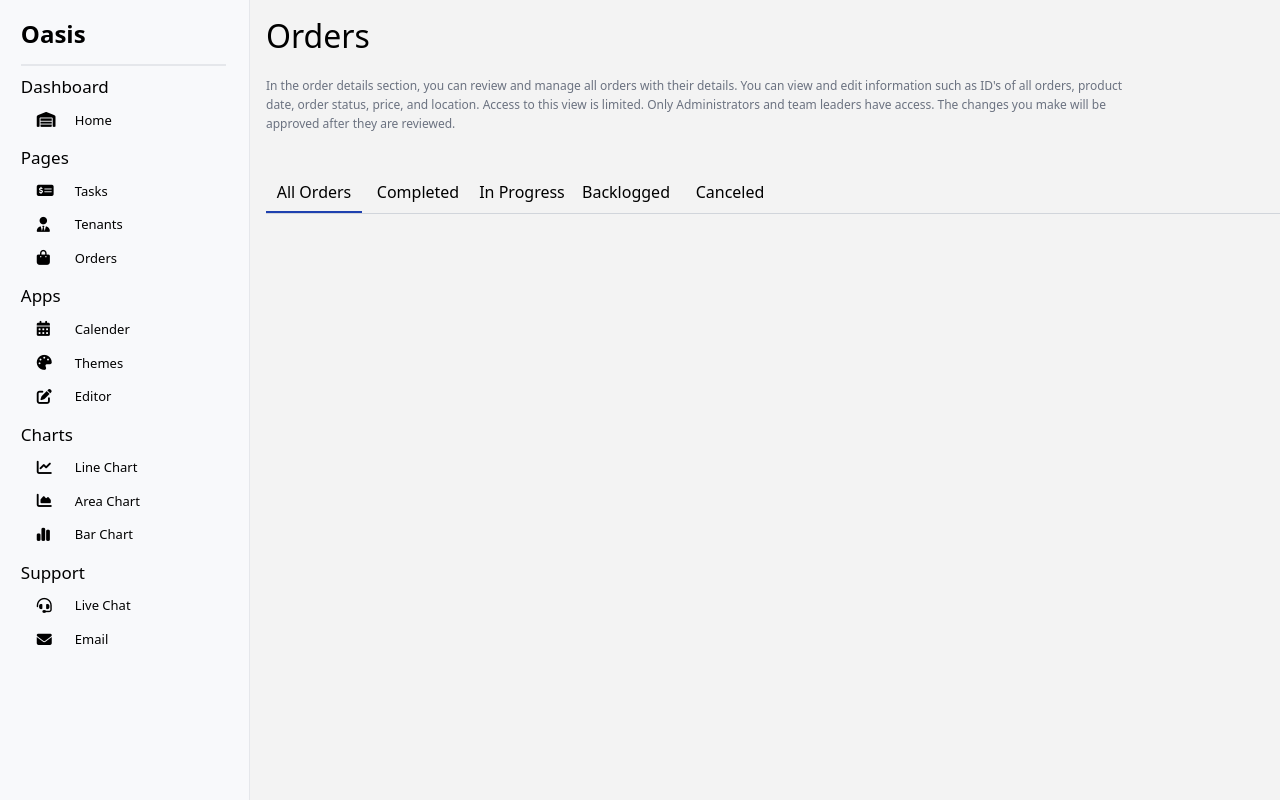
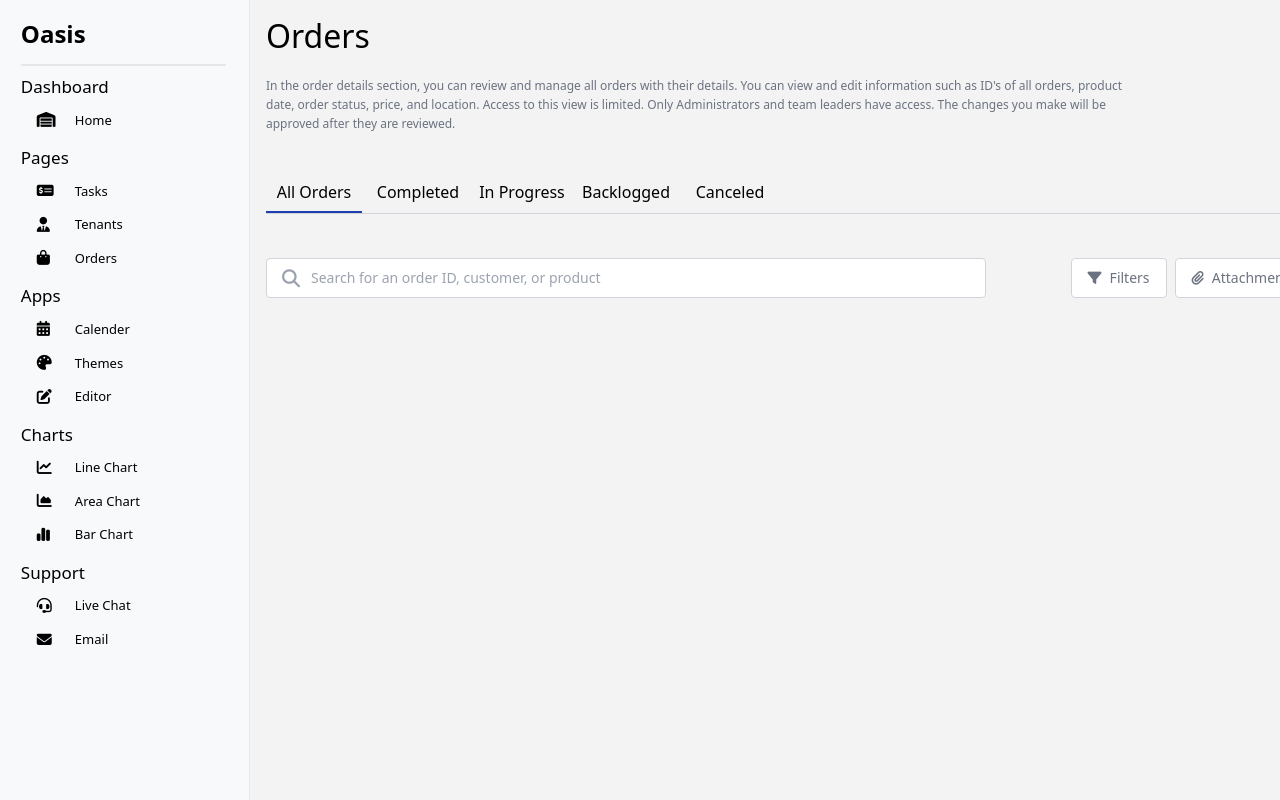
Before and after one commit to eddiemaceda11/Oasis, a React (Vite) app: page /dashboard/orders in a window 1280 px wide. Built offline with nearby package versions, Linux system fonts and the light colour scheme.

Commit message:
Remove the code for the Tabs component and extract them into a seperate file

```diff
--- a/src/features/Dashboard/Orders/Orders.tsx
+++ b/src/features/Dashboard/Orders/Orders.tsx
@@ -1,4 +1,5 @@
 import { useState } from "react";
+import Tabs from "./components/Tabs";
 
 const Orders = () => {
   const [currentTab, setCurrentTab] = useState<string | null>("All Orders");
@@ -10,36 +11,28 @@ const Orders = () => {
         In the order details section, you can review and manage all orders with their details. You can view and edit information such as ID's of all orders, product date, order status, price, and location. Access to this view is limited. Only Administrators and team leaders have access. The changes
         you make will be approved after they are reviewed.
       </p>
-      <div className="border-b flex border-gray-300 mt-10 gap-2 h-10">
-        <div
-          className={currentTab === "All Orders" ? "border-b-2 border-blue-800 flex justify-center items-center w-24 cursor-pointer" : "border-b-2 border-transparent flex justify-center items-center w-24 cursor-pointer"}
-          onClick={(e) => setCurrentTab(e.currentTarget.textContent)}
-        >
-          All Orders
+      <Tabs
+        currentTab={currentTab}
+        setCurrentTab={setCurrentTab}
+      />
+      <div className="mt-8 h-16 flex items-center">
+        <div className="relative">
+          <i className="fa-solid fa-magnifying-glass absolute top-[7px] left-4 text-gray-400 text-lg"></i>
+          <input
+            className="border border-gray-300 h-10 w-[45rem] rounded pl-11 placeholder:text-gray-400 text-sm"
+            placeholder="Search for an order ID, customer, or product"
+          ></input>
         </div>
-        <div
-          className={currentTab === "Completed" ? "border-b-2 border-blue-800 flex justify-center items-center w-24 cursor-pointer" : "border-b-2 border-transparent flex justify-center items-center w-24 cursor-pointer"}
-          onClick={(e) => setCurrentTab(e.currentTarget.textContent)}
-        >
-          Completed
-        </div>
-        <div
-          className={currentTab === "In Progress" ? "border-b-2 border-blue-800 flex justify-center items-center w-24 cursor-pointer" : "border-b-2 border-transparent flex justify-center items-center w-24 cursor-pointer"}
-          onClick={(e) => setCurrentTab(e.currentTarget.textContent)}
-        >
-          In Progress
-        </div>
-        <div
-          className={currentTab === "Backlogged" ? "border-b-2 border-blue-800 flex justify-center items-center w-24 cursor-pointer" : "border-b-2 border-transparent flex justify-center items-center w-24 cursor-pointer"}
-          onClick={(e) => setCurrentTab(e.currentTarget.textContent)}
-        >
-          Backlogged
-        </div>
-        <div
-          className={currentTab === "Canceled" ? "border-b-2 border-blue-800 flex justify-center items-center w-24 cursor-pointer" : "border-b-2 border-transparent flex justify-center items-center w-24 cursor-pointer"}
-          onClick={(e) => setCurrentTab(e.currentTarget.textContent)}
-        >
-          Canceled
+        <div className="flex ml-auto gap-2">
+          <button className="border border-gray-300 h-10 px-4 text-gray-500 text-sm bg-white rounded">
+            <i className="fa-solid fa-filter pr-2"></i>Filters
+          </button>
+          <button className="border border-gray-300 h-10 px-4 text-gray-500 text-sm bg-white rounded">
+            <i className="fa-solid fa-paperclip pr-2"></i>Attachments
+          </button>
+          <button className="border border-gray-300 h-10 px-4 text-gray-500 text-sm bg-white rounded">
+            <i className="fa-solid fa-file-arrow-down pr-2"></i>Exports
+          </button>
         </div>
       </div>
     </div>
--- /dev/null
+++ b/src/features/Dashboard/Orders/components/Tabs.tsx
@@ -0,0 +1,43 @@
+type TabsProps = {
+  currentTab: string | null;
+  setCurrentTab: React.Dispatch<React.SetStateAction<string | null>>;
+};
+
+const Tabs = ({ currentTab, setCurrentTab }: TabsProps) => {
+  return (
+    <div className="border-b flex border-gray-300 mt-10 gap-2 h-10">
+      <div
+        className={currentTab === "All Orders" ? "border-b-2 border-blue-800 flex justify-center items-center w-24 cursor-pointer" : "border-b-2 border-transparent flex justify-center items-center w-24 cursor-pointer"}
+        onClick={(e) => setCurrentTab(e.currentTarget.textContent)}
+      >
+        All Orders
+      </div>
+      <div
+        className={currentTab === "Completed" ? "border-b-2 border-blue-800 flex justify-center items-center w-24 cursor-pointer" : "border-b-2 border-transparent flex justify-center items-center w-24 cursor-pointer"}
+        onClick={(e) => setCurrentTab(e.currentTarget.textContent)}
+      >
+        Completed
+      </div>
+      <div
+        className={currentTab === "In Progress" ? "border-b-2 border-blue-800 flex justify-center items-center w-24 cursor-pointer" : "border-b-2 border-transparent flex justify-center items-center w-24 cursor-pointer"}
+        onClick={(e) => setCurrentTab(e.currentTarget.textContent)}
+      >
+        In Progress
+      </div>
+      <div
+        className={currentTab === "Backlogged" ? "border-b-2 border-blue-800 flex justify-center items-center w-24 cursor-pointer" : "border-b-2 border-transparent flex justify-center items-center w-24 cursor-pointer"}
+        onClick={(e) => setCurrentTab(e.currentTarget.textContent)}
+      >
+        Backlogged
+      </div>
+      <div
+        className={currentTab === "Canceled" ? "border-b-2 border-blue-800 flex justify-center items-center w-24 cursor-pointer" : "border-b-2 border-transparent flex justify-center items-center w-24 cursor-pointer"}
+        onClick={(e) => setCurrentTab(e.currentTarget.textContent)}
+      >
+        Canceled
+      </div>
+    </div>
+  );
+};
+
+export default Tabs;
```
